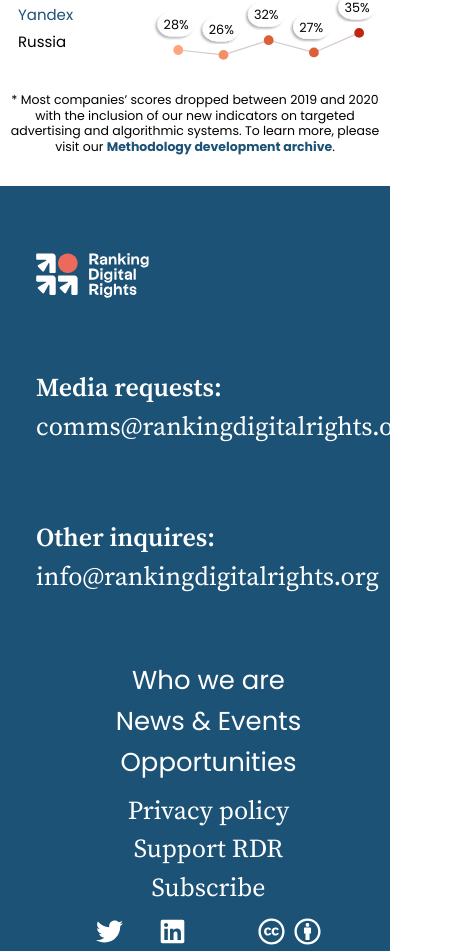
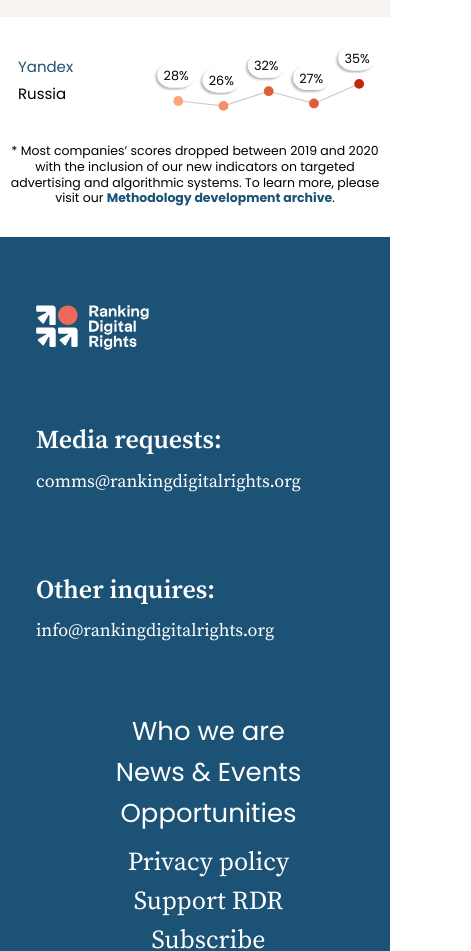
Before and after one commit to rankingdigitalrights/index2022, a Next.js app: page /explore in a window 390 px wide. Shown: the part 5864-6815 px from the top of the page, 471 px wide, since content can reach past the window. Built offline with nearby package versions, Linux system fonts and the light colour scheme.

Commit message:
fix: overflowing text in footer

```diff
--- a/src/components/flip-axis.tsx
+++ b/src/components/flip-axis.tsx
@@ -35,7 +35,7 @@
         {label}
       </label>
       <button
-        className="relative inline-block w-12 align-middle select-none transition duration-200 ease-in flex items-center"
+        className="relative inline-block w-20 align-middle select-none transition duration-200 ease-in flex items-center"
         onClick={handleToggle}
         aria-label="Flip-Axis"
         disabled={disabled}
--- a/src/components/footer.tsx
+++ b/src/components/footer.tsx
@@ -15,7 +15,7 @@
   return (
     <footer
       className={c(
-        "bg-prissian font-serif text-white text-lg pt-12 pb-20",
+        "bg-prissian font-serif text-white text-lg pt-12 pb-20 overflow-x-hidden",
         className,
       )}
     >
@@ -28,7 +28,7 @@
               <dd className="font-semibold">Media requests:</dd>
               <dt className="mb-16">
                 <a
-                  className="text-white font-normal"
+                  className="text-base md:text-lg text-white font-normal"
                   href="mailto:comms@rankingdigitalrights.org"
                 >
                   comms@rankingdigitalrights.org
@@ -38,7 +38,7 @@
               <dd className="font-semibold">Other inquires:</dd>
               <dt>
                 <a
-                  className="text-white font-normal"
+                  className="text-base md:text-lg text-white font-normal"
                   href="mailto:info@rankingdigitalrights.org"
                 >
                   info@rankingdigitalrights.org
```
